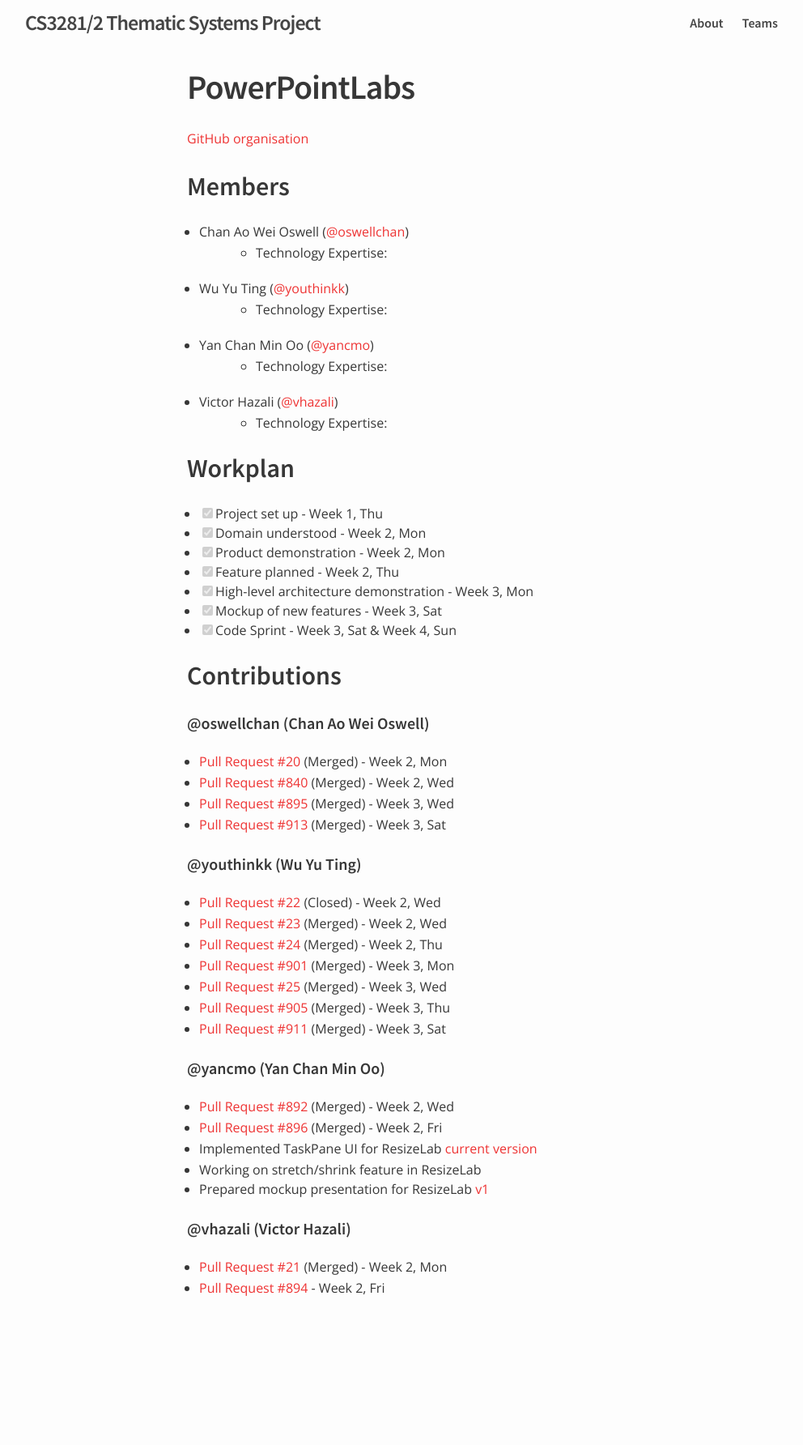
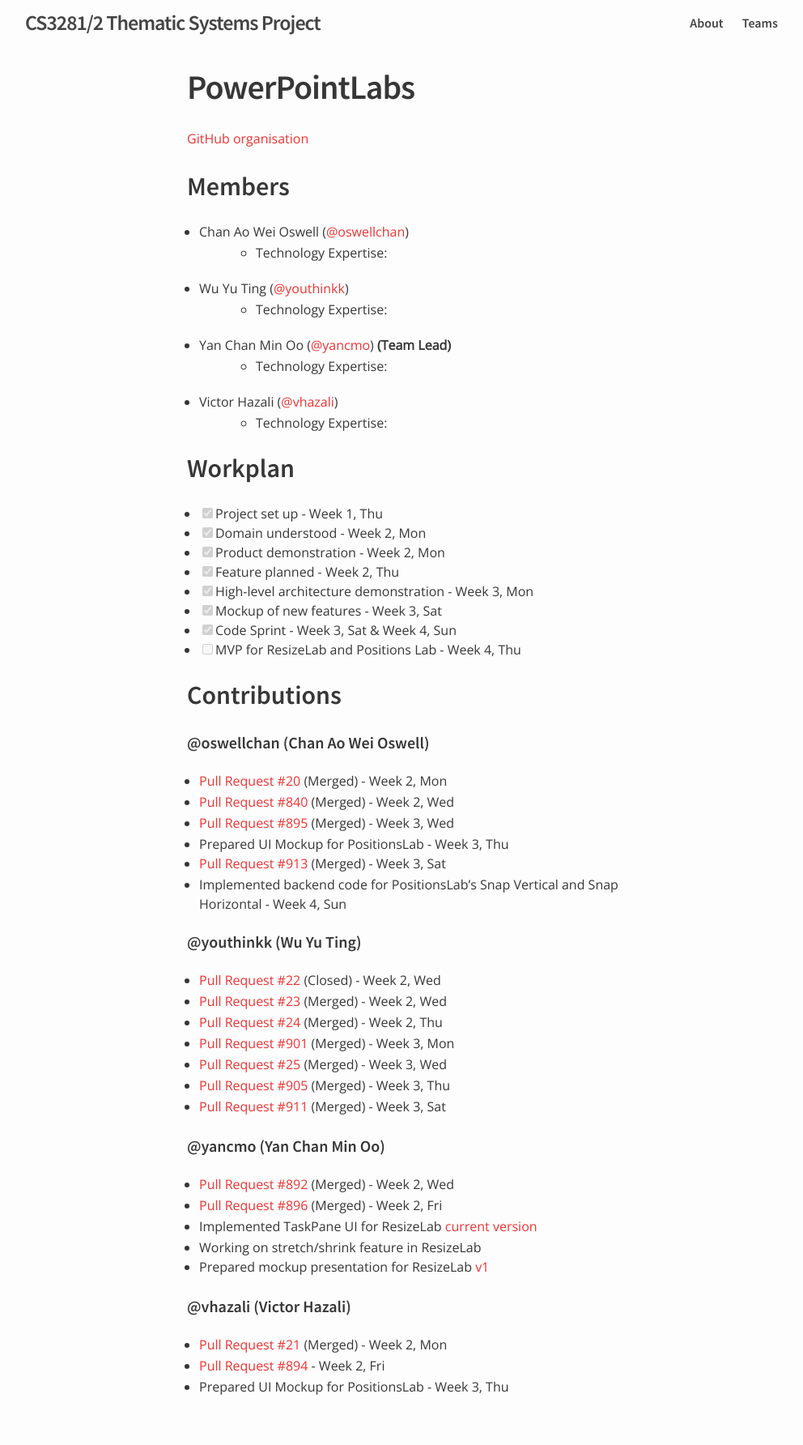
Before and after one commit to nus-oss/cs3281-AY1516S2-website, a Jekyll site: the page built from teams/powerpointlabs.md, in a window 1280 px wide. Shown: the whole page at 81% size, without its empty margins (139-1131 px from the left). Built offline with Jekyll 4.4.1, drawn with Linux system fonts in a browser that asks for light colours; before the commit the page ends 1664 px from its top, so only the background shows below that.

Commit message:
Update powerpointlabs.md

```diff
--- a/teams/powerpointlabs.md
+++ b/teams/powerpointlabs.md
@@ -10,7 +10,7 @@
    - Technology Expertise:
  - Wu Yu Ting ([@youthinkk](http://blog.nus.edu.sg/cs3281youthinkk/))
    - Technology Expertise:
- - Yan Chan Min Oo ([@yancmo](https://yancmo.wordpress.com/))
+ - Yan Chan Min Oo ([@yancmo](https://yancmo.wordpress.com/)) **(Team Lead)**
    - Technology Expertise:
  - Victor Hazali ([@vhazali](https://blog.nus.edu.sg/victorhz3281/))
    - Technology Expertise:
@@ -24,6 +24,7 @@
 * [X] High-level architecture demonstration - Week 3, Mon
 * [X] Mockup of new features - Week 3, Sat
 * [X] Code Sprint - Week 3, Sat & Week 4, Sun
+* [ ] MVP for ResizeLab and Positions Lab - Week 4, Thu
 
 ## Contributions
 
@@ -31,7 +32,9 @@
 * [Pull Request #20](https://github.com/PowerPointLabs/PowerPointLabs-Website/pull/20) (Merged) - Week 2, Mon
 * [Pull Request #840](https://github.com/PowerPointLabs/PowerPointLabs/pull/893) (Merged) - Week 2, Wed
 * [Pull Request #895](https://github.com/PowerPointLabs/PowerPointLabs/pull/895) (Merged) - Week 3, Wed
+* Prepared UI Mockup for PositionsLab - Week 3, Thu
 * [Pull Request #913](https://github.com/PowerPointLabs/PowerPointLabs/pull/913) (Merged) - Week 3, Sat
+* Implemented backend code for PositionsLab's Snap Vertical and Snap Horizontal - Week 4, Sun
 
 #### @youthinkk (Wu Yu Ting)
 * [Pull Request #22](https://github.com/PowerPointLabs/PowerPointLabs-Website/pull/22) (Closed) - Week 2, Wed
@@ -52,3 +55,4 @@
 #### @vhazali (Victor Hazali)
 * [Pull Request #21](https://github.com/PowerPointLabs/PowerPointLabs-Website/pull/21) (Merged) - Week 2, Mon
 * [Pull Request #894](https://github.com/PowerPointLabs/PowerPointLabs/pull/894) - Week 2, Fri
+* Prepared UI Mockup for PositionsLab - Week 3, Thu
```
